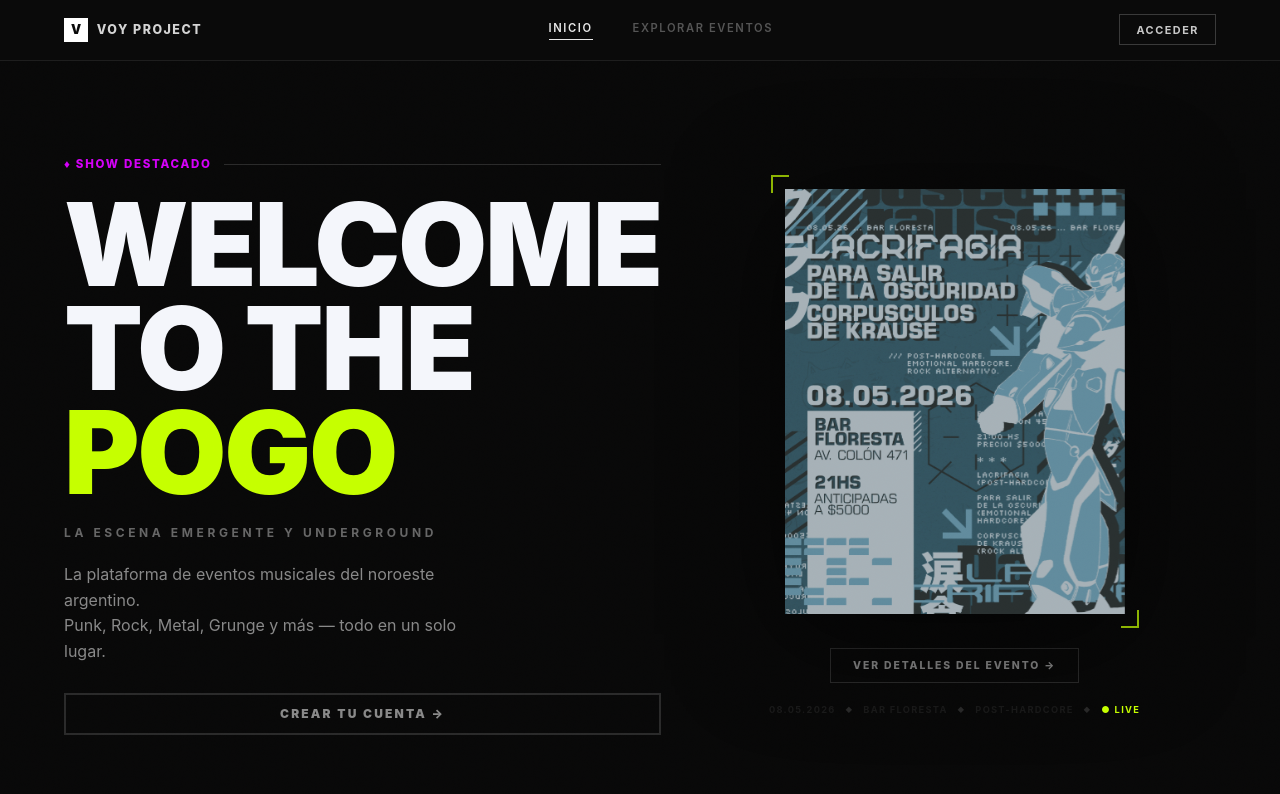
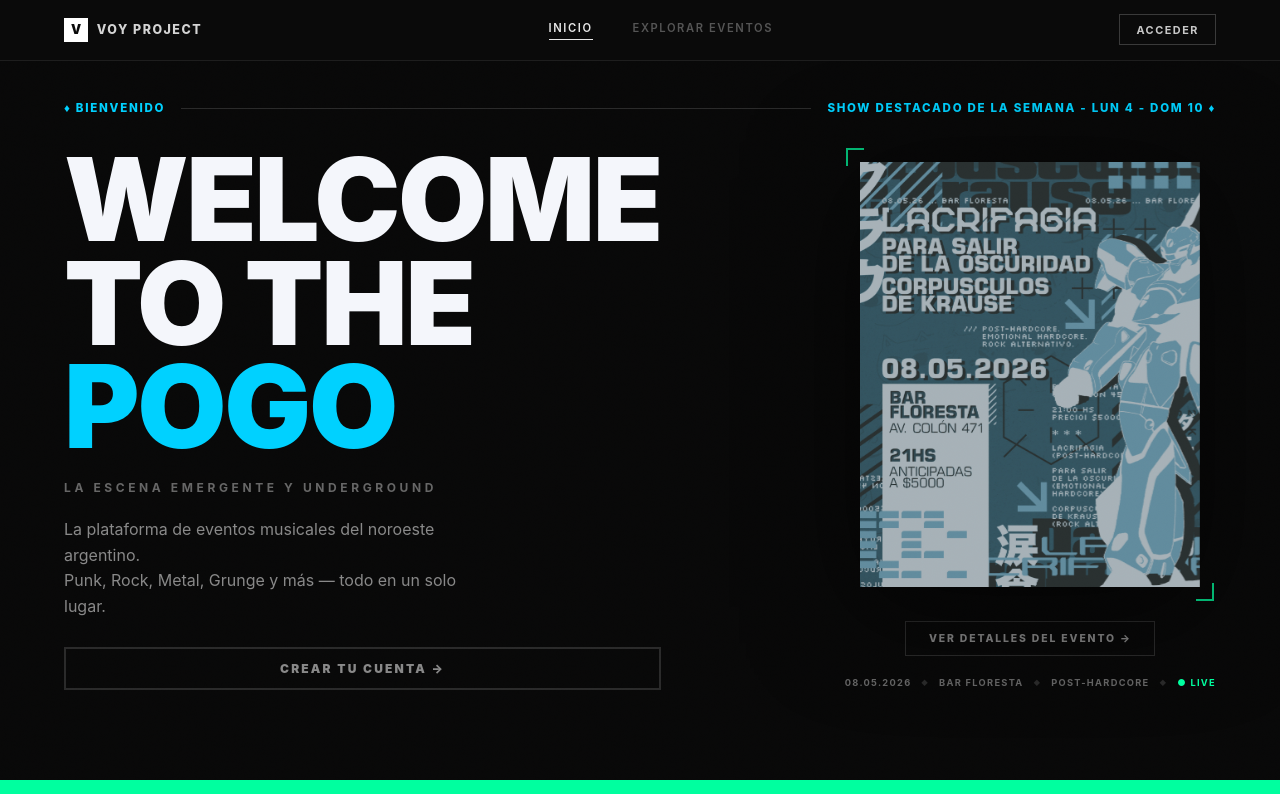
Before and after one commit to Ruud-Hoenkloewen/VOYProject, a React (Vite) app: page / in a window 1280 px wide. Shown: the top 794 px of the page. Built offline with nearby package versions, Linux system fonts and the light colour scheme; no server answers.

Commit message:
feat: Rediseño visual y cambiado por una paleta de colores más coherente y con menos fatiga visual

```diff
--- a/src/design-system/tokens/colors.css
+++ b/src/design-system/tokens/colors.css
@@ -10,9 +10,9 @@
 
   /* Brand editorial — paleta underground */
   --ds-color-brand-canvas: #080808;   /* fondo más oscuro que neutral-0, editorial */
-  --ds-color-brand-lime: #c6ff00;     /* verde ácido editorial (más brillante que lime-300) */
-  --ds-color-brand-fuchsia: #d500f9; /* fucsia principal del branding */
-  --ds-color-brand-fuchsia-dark: #9a00b3; /* fucsia oscuro para variantes */
+  --ds-color-brand-lime: #00ff9f;     /* Verde menta eléctrico */
+  --ds-color-brand-fuchsia: #00d1ff; /* Cyan editorial */
+  --ds-color-brand-fuchsia-dark: #0088cc; /* Cyan oscuro */
 
   /* Grises editoriales intermedios */
   --ds-color-editorial-border: #1a1a1a;  /* borde sutil sobre canvas editorial */
@@ -21,12 +21,12 @@
   --ds-color-editorial-subtle: #888888;  /* texto subtle editorial */
   --ds-color-editorial-surface: #0f0f0f; /* surface hover sobre canvas editorial */
 
-  --ds-color-lime-300: #b8ff2c;
-  --ds-color-lime-400: #a6ef1f;
-  --ds-color-lime-500: #92dc08;
+  --ds-color-lime-300: #33ffb2;
+  --ds-color-lime-400: #00ff9f;
+  --ds-color-lime-500: #00cc7f;
 
-  --ds-color-magenta-400: #df32ff;
-  --ds-color-magenta-500: #c220e5;
+  --ds-color-magenta-400: #33daff;
+  --ds-color-magenta-500: #00d1ff;
 
   --ds-color-red-400: #ff3f48;
   --ds-color-yellow-300: #ffd84e;
--- a/src/pages/EventsPage.module.css
+++ b/src/pages/EventsPage.module.css
@@ -103,8 +103,8 @@
 }
 
 .genreBtnActive {
-  border-color: #d500f9;
-  color: #d500f9;
+  border-color: #00d1ff;
+  color: #00d1ff;
 }
 
 .filterSelect {
--- a/src/pages/LandingPage.jsx
+++ b/src/pages/LandingPage.jsx
@@ -114,6 +114,11 @@ function FlyerCard() {
   return (
     // flyerOuter: contenedor columna SIN filter
     <div className={styles.flyerOuter}>
+      {/* Eyebrow visible solo en mobile/tablet para acompañar al flyer cuando colapsa a 1 columna */}
+      <div className={styles.flyerEyebrowMobile}>
+        SHOW DESTACADO DE LA SEMANA - LUN 4 - DOM 10 ♦
+      </div>
+      <div className={styles.flyerInnerCentered}>
         <div className={styles.flyerShadowWrap}>
           <div
             ref={cardRef}
@@ -145,6 +150,7 @@ function FlyerCard() {
           <span className={styles.flyerMetaBlink}>● LIVE</span>
         </div>
       </div>
+    </div>
   );
 }
 
@@ -170,8 +176,15 @@ export default function LandingPage() {
       <section className={styles.hero}>
         {/* Grain film overlay — textura análoga muy sutil */}
         <div className={styles.heroGrain} aria-hidden="true" />
+
+        {/* Barra superior conectada: BIENVENIDO ---- SHOW DESTACADO DE LA SEMANA */}
+        <div className={styles.heroTopBar}>
+          <span className={styles.heroEyebrowLeft}>♦ BIENVENIDO</span>
+          <div className={styles.heroTopBarLine} />
+          <span className={styles.heroEyebrowRight}>SHOW DESTACADO DE LA SEMANA - LUN 4 - DOM 10 ♦</span>
+        </div>
+
         <div className={styles.heroContent}>
-          <span className={styles.heroEyebrow}>♦ SHOW DESTACADO</span>
           <h1 className={styles.heroTitle}>
             WELCOME<br />
             TO THE<br />
--- a/src/pages/LandingPage.module.css
+++ b/src/pages/LandingPage.module.css
@@ -32,9 +32,10 @@
 .hero {
   display: grid;
   grid-template-columns: 1fr 1fr;
-  align-items: center;
+  align-items: start;
+  align-content: start;
   min-height: 90vh;
-  padding: 6rem 4rem 4rem;
+  padding: 5.5rem 4rem 4rem;
   gap: 2rem;
   position: relative;
 }
@@ -45,7 +46,19 @@
   gap: 1.25rem;
 }
 
-.heroEyebrow {
+/* ── BARRA SUPERIOR CONECTADA (Desktop / Mobile) ── */
+.heroTopBar {
+  position: absolute;
+  top: 2.5rem;
+  left: 4rem;
+  right: 4rem;
+  display: flex;
+  align-items: center;
+  gap: 1rem;
+}
+
+.heroEyebrowLeft,
+.heroEyebrowRight {
   display: flex;
   align-items: center;
   gap: 0.75rem;
@@ -53,17 +66,27 @@
   font-weight: 800;
   letter-spacing: 0.15em;
   text-transform: uppercase;
-  color: var(--ds-color-accent-secondary);
+  color: var(--ds-color-accent-secondary); /* Usa el nuevo cyan global */
   white-space: nowrap;
 }
 
-/* Línea que se extiende a la derecha del eyebrow */
-.heroEyebrow::after {
-  content: '';
-  display: block;
+/* Línea extensora central para que se conecten ambos extremos */
+.heroTopBarLine {
   flex: 1;
   height: 1px;
   background: var(--ds-color-border-editorial-mid);
+}
+
+/* Versión responsive para pantallas pequeñas donde las columnas colapsan */
+.flyerEyebrowMobile {
+  display: none;
+  font-size: 0.72rem;
+  font-weight: 800;
+  letter-spacing: 0.15em;
+  text-transform: uppercase;
+  color: var(--ds-color-accent-secondary);
+  text-align: center;
+  width: 100%;
 }
 
 .heroTitle {
@@ -76,7 +99,7 @@
 }
 
 .heroTitleAccent {
-  color: var(--ds-color-accent-primary);
+  color: var(--ds-color-accent-secondary); /* Usa el nuevo cyan global */
 }
 
 .heroSubtitle {
@@ -125,7 +148,7 @@
   font-weight: 700;
   letter-spacing: 0.14em;
   text-transform: uppercase;
-  color: var(--ds-color-border-editorial);
+  color: var(--ds-color-text-editorial-muted);
   pointer-events: none;
   user-select: none;
   white-space: nowrap;
@@ -218,6 +241,13 @@
    Separar el filter del tilt evita que el drop-shadow clip los spans de corner
 ───────────────────────────────────────────────────────── */
 .flyerOuter {
+  display: flex;
+  flex-direction: column;
+  align-items: flex-end;
+  gap: 1.25rem;
+}
+
+.flyerInnerCentered {
   display: flex;
   flex-direction: column;
   align-items: center;
@@ -369,12 +399,12 @@
 .bracketCardGenre {
   display: inline-block;
   background: var(--ds-color-border-editorial-mid);
-  color: var(--ds-color-accent-secondary);
+  color: #00d1ff;
   font-size: 0.65rem;
   font-weight: 700;
   letter-spacing: 0.1em;
   padding: 0.2rem 0.5rem;
-  border: 1px solid var(--ds-color-accent-secondary);
+  border: 1px solid #00d1ff;
   width: fit-content;
 }
 
@@ -438,7 +468,7 @@
   font-weight: 800;
   letter-spacing: 0.15em;
   text-transform: uppercase;
-  color: var(--ds-color-accent-secondary);
+  color: #00d1ff;
   white-space: nowrap;
 }
 
@@ -491,14 +521,14 @@
   left: 0;
   right: 0;
   height: 2px;
-  background: var(--ds-color-accent-secondary);
+  background: #00d1ff;
   transform: scaleX(0);
   transition: transform 0.2s ease;
   transform-origin: left;
 }
 
 .featureCard:hover {
-  border-color: var(--ds-color-accent-secondary);
+  border-color: #00d1ff;
   background: var(--ds-color-bg-editorial-surface);
 }
 
@@ -521,7 +551,7 @@
 }
 
 .featureCard:hover .featureTitle {
-  color: var(--ds-color-accent-secondary);
+  color: #00d1ff;
 }
 
 .featureDescription {
@@ -620,14 +650,14 @@
   left: 0;
   right: 0;
   height: 2px;
-  background: var(--ds-color-accent-secondary);
+  background: #00d1ff;
   transform: scaleX(0);
   transition: transform 0.2s ease;
   transform-origin: left;
 }
 
 .genreCard:hover {
-  border-color: var(--ds-color-accent-secondary);
+  border-color: #00d1ff;
   background: var(--ds-color-bg-editorial-surface);
 }
 
@@ -650,7 +680,7 @@
 }
 
 .genreCard:hover .genreCardName {
-  color: var(--ds-color-accent-secondary);
+  color: #00d1ff;
 }
 
 .genreCardDesc {
@@ -696,8 +726,8 @@
 }
 
 .genreChip:hover {
-  border-color: var(--ds-color-accent-secondary);
-  color: var(--ds-color-accent-secondary);
+  border-color: #00d1ff;
+  color: #00d1ff;
 }
 
 
@@ -741,12 +771,21 @@
     margin: 0 auto;
   }
 
-  .heroEyebrow {
+  .heroTopBar {
+    left: 0;
+    right: 0;
+    top: 2rem;
     justify-content: center;
   }
 
-  .heroEyebrow::after {
+  .heroTopBarLine,
+  .heroEyebrowRight {
     display: none;
+  }
+
+  .flyerEyebrowMobile {
+    display: block;
+    margin-bottom: 0.75rem;
   }
 
   .flyerOuter {
--- a/src/pages/RegisterPage.module.css
+++ b/src/pages/RegisterPage.module.css
@@ -1,7 +1,7 @@
 /* ─────────────────────────────────────────────────────
    RegisterPage.module.css
    Estética editorial underground — misma paleta que LandingPage
-   Negro #080808 · blanco · verde ácido #c6ff00
+   Negro #080808 · blanco · verde ácido #00ff9f
 ───────────────────────────────────────────────────── */
 
 @import url('https://fonts.googleapis.com/css2?family=Inter:wght@400;700;800;900&display=swap');
@@ -55,7 +55,7 @@
 }
 
 .navLogo:hover {
-  color: #c6ff00;
+  color: #00ff9f;
 }
 
 .navLogoBox {
@@ -64,7 +64,7 @@
   justify-content: center;
   width: 26px;
   height: 26px;
-  background: #c6ff00;
+  background: #00ff9f;
   color: #080808;
   font-size: 0.8rem;
   font-weight: 900;
@@ -102,7 +102,7 @@
   font-weight: 800;
   letter-spacing: 0.22em;
   text-transform: uppercase;
-  color: #333;
+  color: #00d1ff; /* Color azulado como el flyer */
   margin: 0;
 }
 
@@ -117,7 +117,7 @@
 }
 
 .asideTitleAccent {
-  color: #c6ff00;
+  color: #00ff9f;
 }
 
 .asideDesc {
@@ -154,7 +154,7 @@
 }
 
 .featureDot {
-  color: #c6ff00;
+  color: #00ff9f;
   font-size: 0.5rem;
   flex-shrink: 0;
 }
@@ -164,7 +164,7 @@
   font-weight: 700;
   letter-spacing: 0.16em;
   text-transform: uppercase;
-  color: #1e1e1e;
+  color: #00d1ff; /* Color azulado como el flyer */
   margin: 0;
 }
 
@@ -258,7 +258,7 @@
 /* ── SUBMIT ──────────────────────────── */
 .submitBtn {
   width: 100%;
-  background: #c6ff00;
+  background: #00ff9f;
   color: #080808;
   border: none;
   font-size: 0.72rem;
@@ -292,7 +292,7 @@
 .altLinkBtn {
   background: none;
   border: none;
-  color: #c6ff00;
+  color: #00ff9f;
   font-size: inherit;
   font-weight: 700;
   cursor: pointer;
@@ -309,7 +309,7 @@
 /* ── FOOTER NOTE ─────────────────────── */
 .footerNote {
   font-size: 0.6rem;
-  color: #222;
+  color: #00d1ff; /* Color azulado como el flyer */
   letter-spacing: 0.06em;
   text-align: center;
   max-width: 440px;
```
Lines whose indentation alone changed are shown as unchanged.
